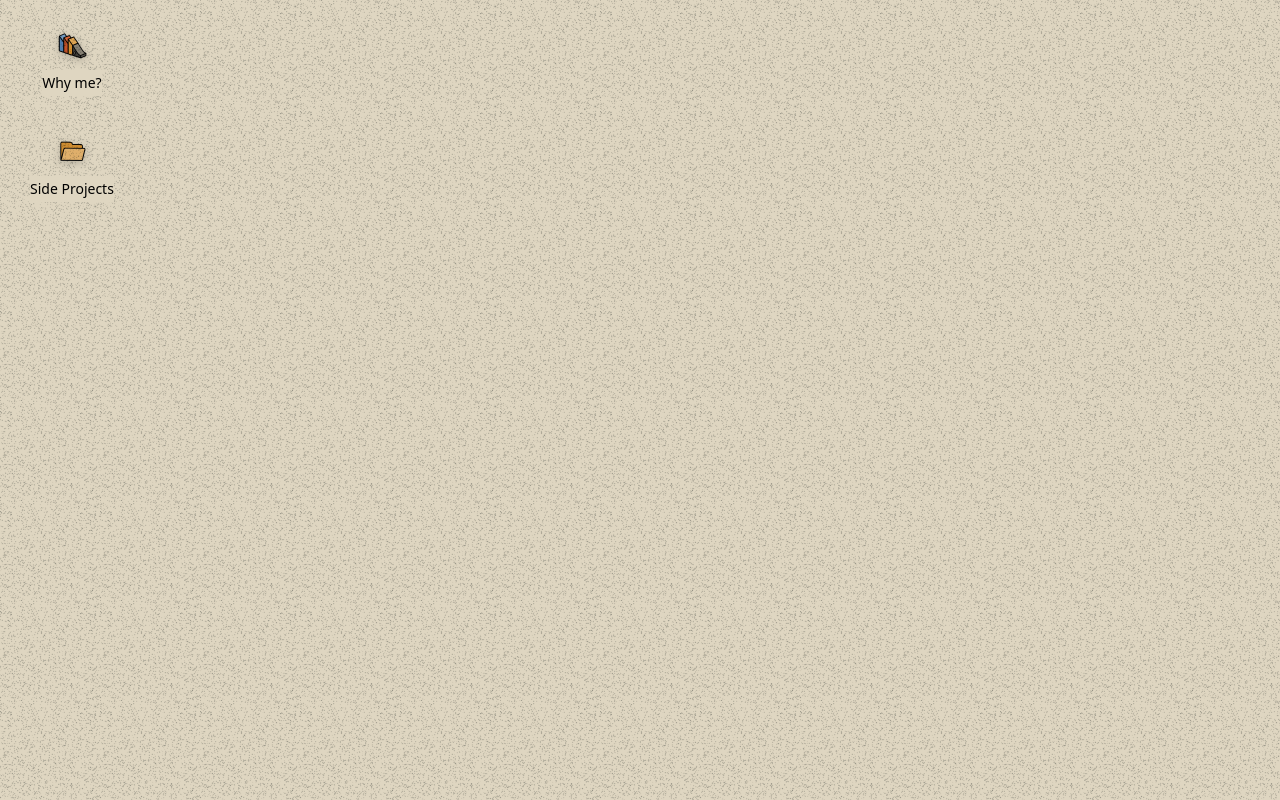
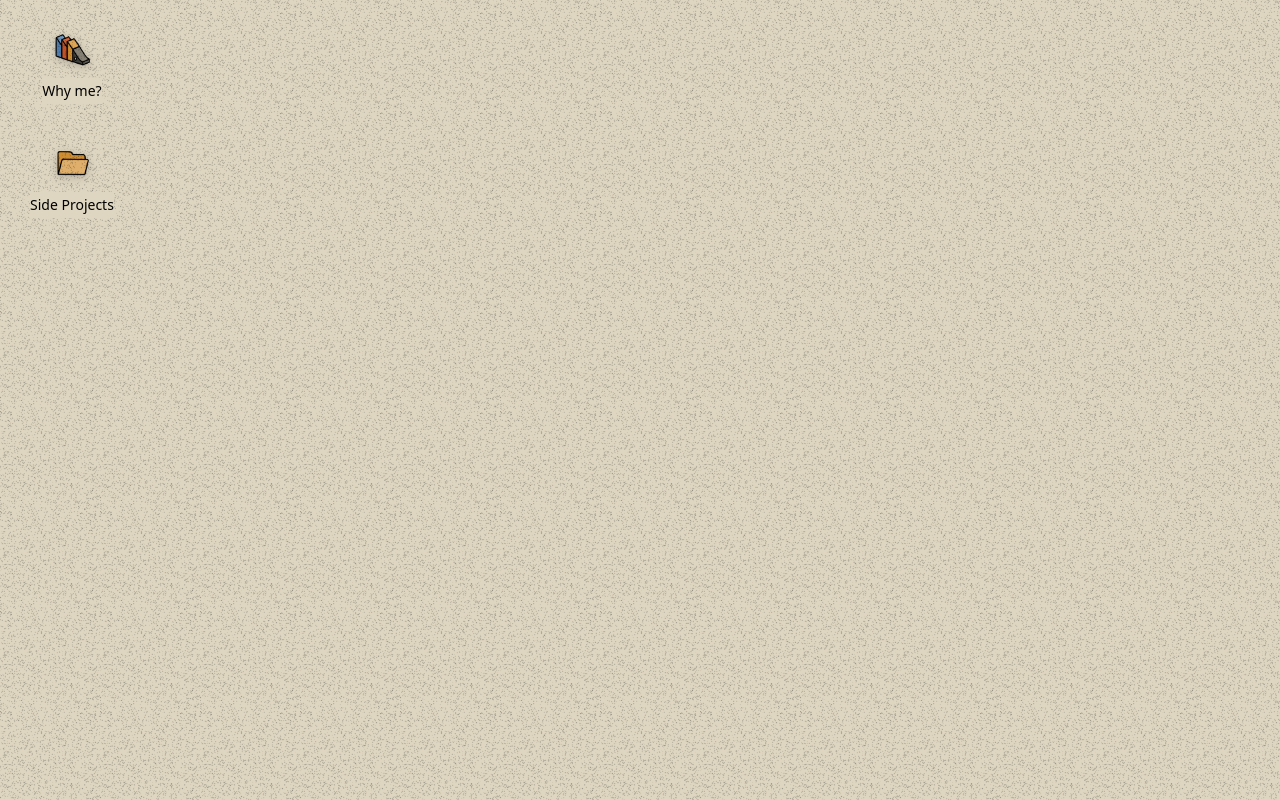
Before and after one commit to Nessjk/posthog-app, a React (Vite) app: page / in a window 1280 px wide. Built offline with nearby package versions, Linux system fonts and the light colour scheme.

Commit message:
UI- increase icon size

```diff
--- a/src/components/Icon.tsx
+++ b/src/components/Icon.tsx
@@ -33,7 +33,7 @@ export default function Icon({ id, name, icon }: Props) {
 
   return (
     <button className="icon" onClick={onClick} title={name}>
-      {src ? <img src={src} alt="" width={32} height={32} /> : <div className="icon-emoji">❔</div>}
+      {src ? <img src={src} alt="" width={40} height={40} /> : <div className="icon-emoji">❔</div>}
       {/* <div className="icon-name">{name}</div> */}
     </button>
   );
```
